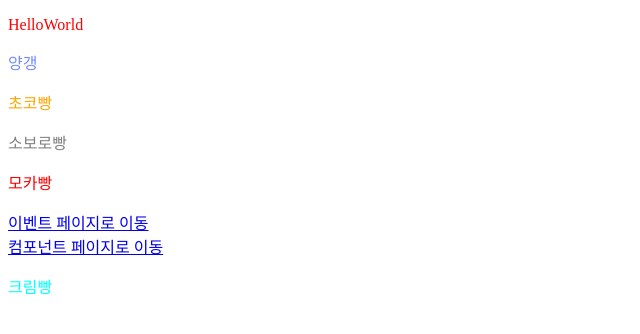
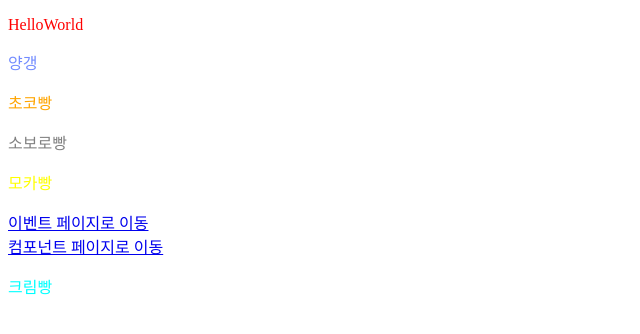
Before and after one commit to TwoZeroLibrary/JSpage, a plain HTML site: page index.html in a window 1280 px wide. Shown: the full height of the page, 0-640 px from the left. Drawn offline with Linux system fonts and the light colour scheme; files that its build step writes are made by us from their sources.

Commit message:
update index.html

```diff
--- a/index.html
+++ b/index.html
@@ -26,6 +26,6 @@
     console.log("하이");
     document.getElementsByClassName('c')[0].style.color = 'gray';
   </script>
-  <script src="script.js"></script>
+  <script src="test1/script.js"></script>
 </body>
 </html>
```
